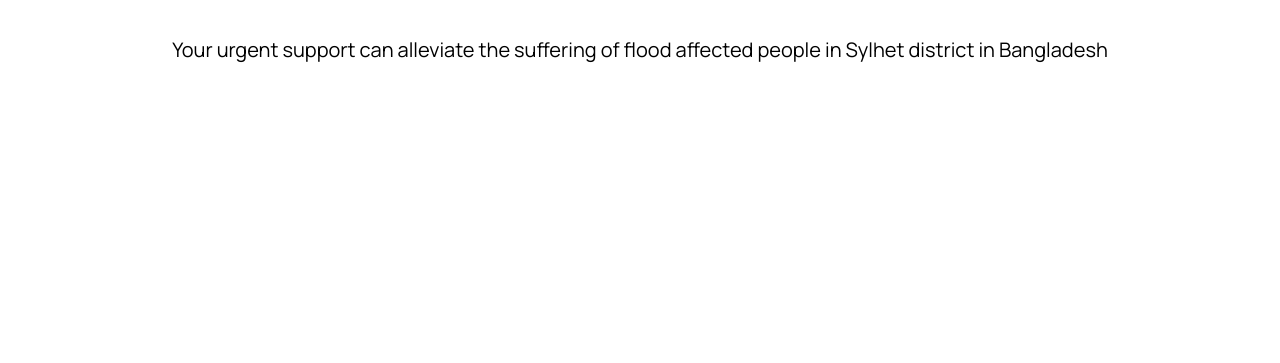
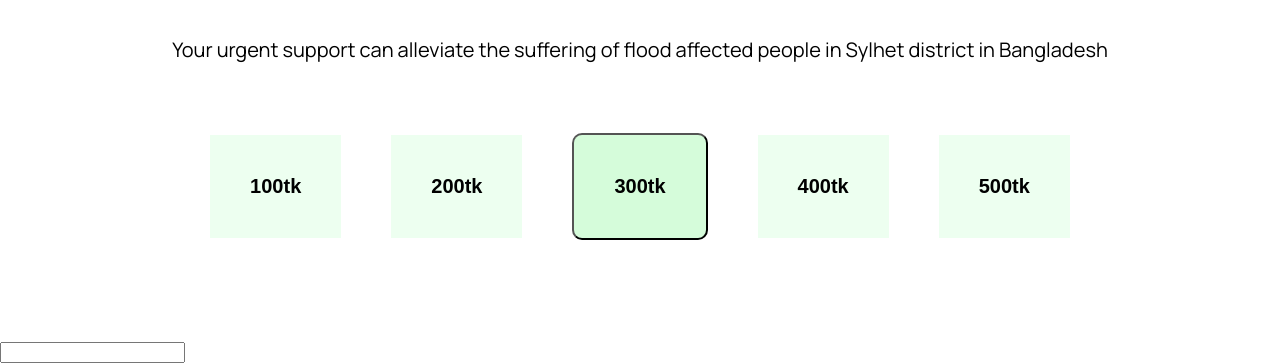
Before and after one commit to antorkhalid/donate-today, a plain HTML site: page index.html in a window 1280 px wide. Shown: the part 884-1247 px from the top of the page. Before the commit the page ends 967 px from the top, so only its background shows below. Drawn offline with Linux system fonts and the light colour scheme.

Commit message:
Donate-Today part

```diff
--- a/index.html
+++ b/index.html
@@ -24,6 +24,16 @@
             <h1 class="donate-today">Donate Today</h1>
             <p class="donate-today-paragraph">Your urgent support can alleviate the suffering of flood affected people in Sylhet district in Bangladesh</p>
         </div>
+        <div class="donation-amount-button">
+            <button class="donation-amount">100tk</button>
+            <button class="donation-amount">200tk</button>
+            <button class="donation-amount-selected">300tk</button>
+            <button class="donation-amount">400tk</button>
+            <button class="donation-amount">500tk</button>
+        </div>
+        <div>
+            <input type="text">
+        </div>
     </section>
 
 </body>
--- a/style.css
+++ b/style.css
@@ -39,3 +39,37 @@ body{
     font-size: 20px;
     text-align: center;
 }
+.donation-amount-button{
+    display: flex;
+    align-items: center;
+    justify-content: center;
+}
+.donation-amount{
+    font-size: 20px;
+    font-weight: bold;
+    align-items: center;
+    padding: 40px 40px;
+    margin-top: 50px;
+    margin-bottom: 100px;
+    margin-right: 25px;
+    margin-left: 25px;
+    cursor: pointer;
+    border: 0px;
+    color: black;
+    background-color: rgb(237, 255, 240);
+}
+.donation-amount-selected{
+    font-size: 20px;
+    font-weight: bold;
+    align-items: center;
+    padding: 40px 40px;
+    margin-top: 50px;
+    margin-bottom: 100px;
+    margin-right: 25px;
+    margin-left: 25px;
+    cursor: pointer;
+    border-radius: 10px;
+    color: black;
+    background-color: rgb(213, 252, 218);
+
+}
```
